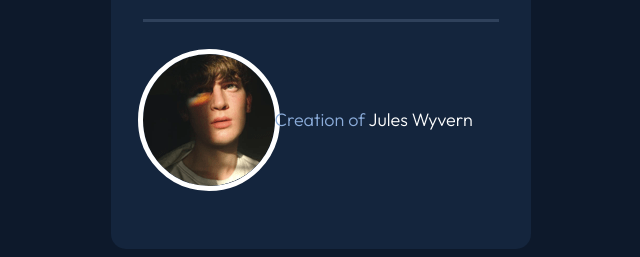
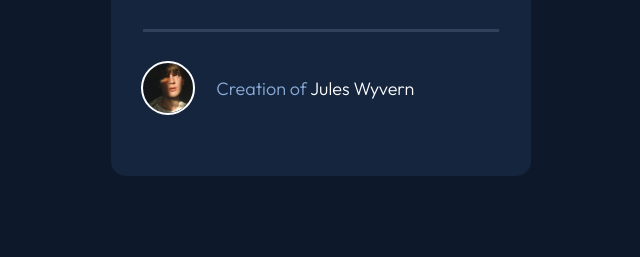
Before and after one commit to krsng-lab/nft-preview-card, a plain HTML site: page index.html in a window 1280 px wide. Shown: the part 622-879 px from the top of the page, without its empty margins (319-959 px from the left). After the commit the page ends 816 px from the top, so only its background shows below. Drawn offline with Linux system fonts and the light colour scheme.

Commit message:
fixed logo issue by giving it height

```diff
--- a/styles.css
+++ b/styles.css
@@ -46,7 +46,6 @@ img {
 .paragraph {
     color: hsl(215, 51%, 70%);
     font-weight: 300;
-    font-size: 18px;
 }
 
 .amount {
@@ -56,7 +55,6 @@ img {
 .numeral {
     color: hsl(178, 100%, 50%);
     font-weight: 400;
-    font-size: 18px;
     margin-left: 1ch;
 }
 
@@ -67,7 +65,6 @@ img {
 .duration {
     color: hsl(215, 51%, 70%);
     font-weight: 300;
-    font-size: 18px;
     margin-left: 1ch;
 }
 
@@ -89,12 +86,21 @@ img {
 
 .credits img {
     object-fit: contain;
-    outline: 5px solid hsl(0, 0%, 100%);
+    outline: 2px solid hsl(0, 0%, 100%);
     border-radius: 50%;
+    height: 50px;
+    max-width: 100%;
 }
 
 .creator {
     color: hsl(215, 51%, 70%);
     font-weight: 300;
+    margin-left: 2ch;
+}
+
+.paragraph,
+.numeral,
+.duration,
+.creator {
     font-size: 18px;
 }
```
